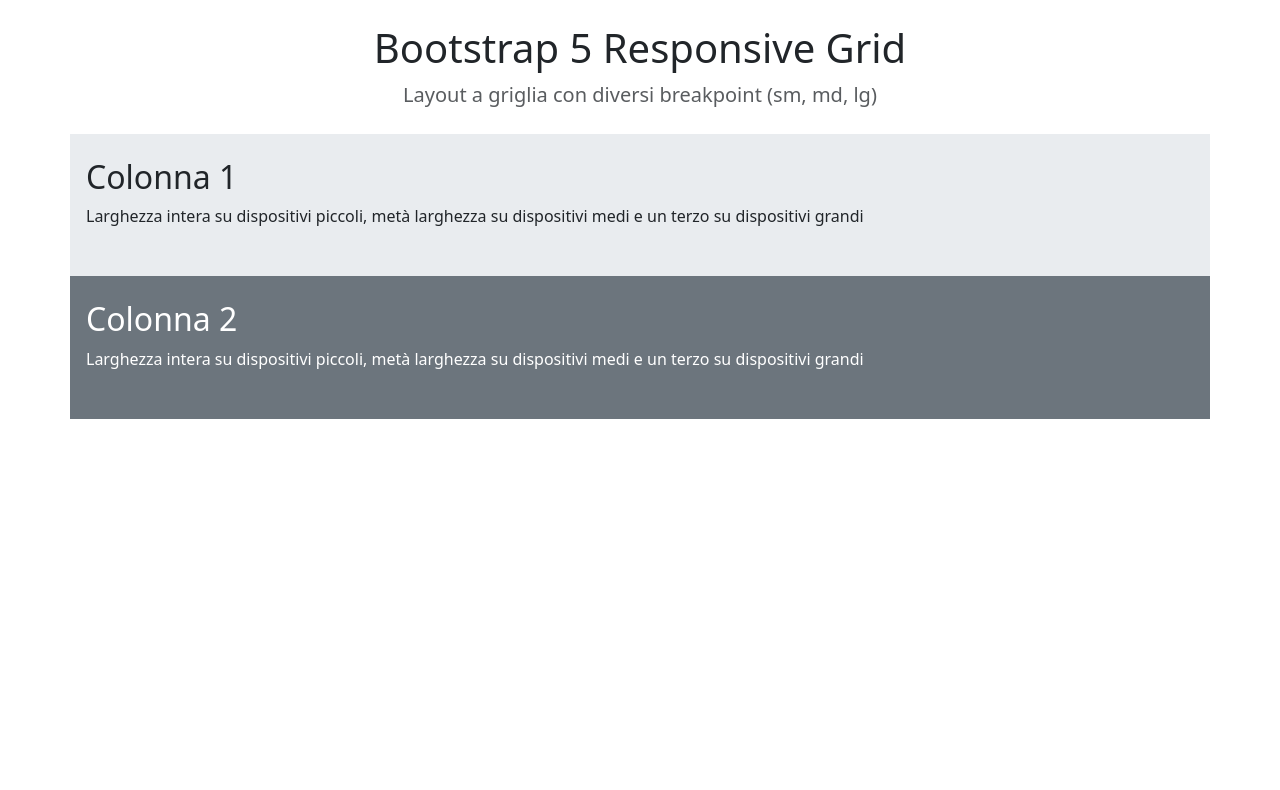
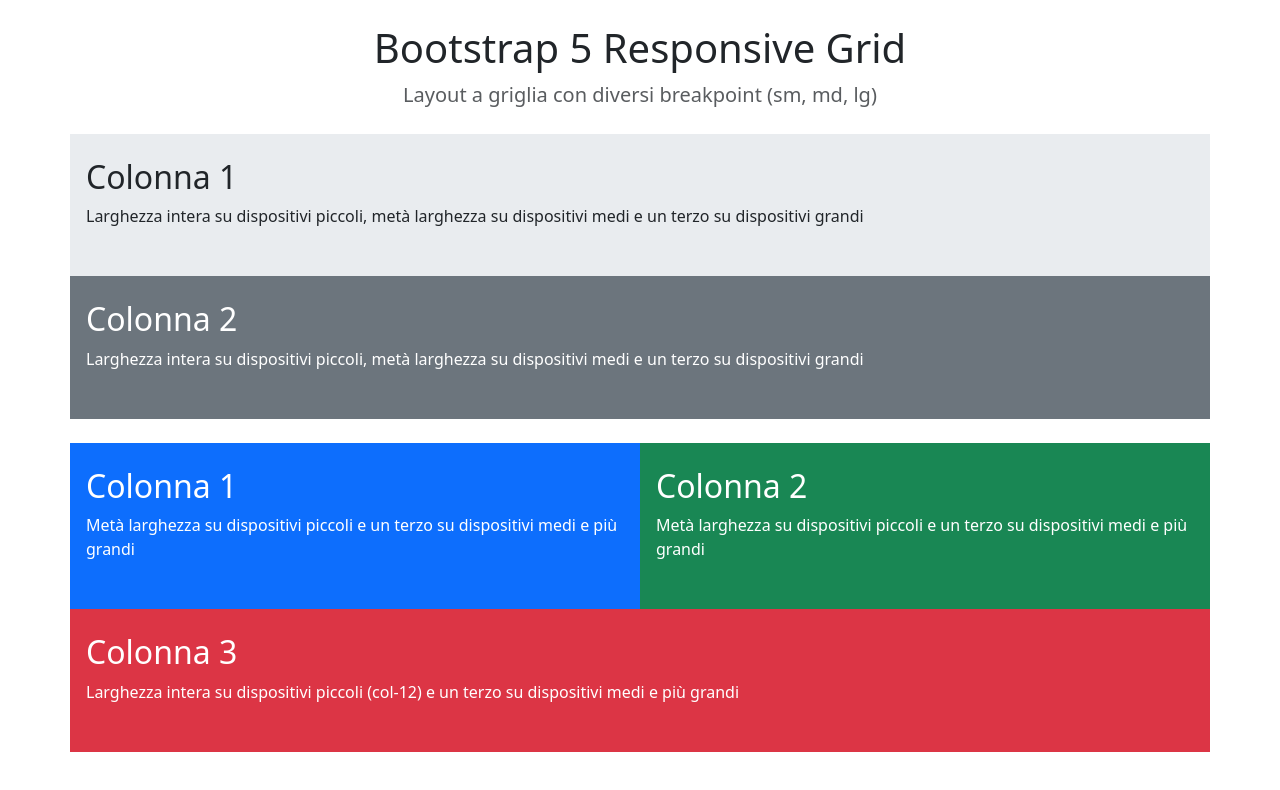
Before and after one commit to andreamaluta/htmlcss-bootstrap-layout, a plain HTML site: page index.html in a window 1280 px wide. Drawn offline with nearby package versions, Linux system fonts and the light colour scheme.

Commit message:
[UPD] made the third row

```diff
--- a/index.html
+++ b/index.html
@@ -28,5 +28,21 @@
             </div>
         </div>
     </div>
+    <div class="container-sm mt-4">
+        <div class="row text-white">
+            <div class="col-6 bg-primary px-3 pt-4 pb-5">
+                <h2>Colonna 1</h2>
+                <span>Metà larghezza su dispositivi piccoli e un terzo su dispositivi medi e pi&ugrave; grandi</span>
+            </div>
+            <div class="col-6 bg-success px-3 pt-4 pb-5">
+                <h2>Colonna 2</h2>
+                <span>Metà larghezza su dispositivi piccoli e un terzo su dispositivi medi e pi&ugrave; grandi</span>
+            </div>
+            <div class="col-12 bg-danger px-3 pt-4 pb-5">
+                <h2>Colonna 3</h2>
+                <span>Larghezza intera su dispositivi piccoli (col-12) e un terzo su dispositivi medi e pi&ugrave; grandi</span>
+            </div>
+        </div>
+    </div>
 </body>
 </html>
```
